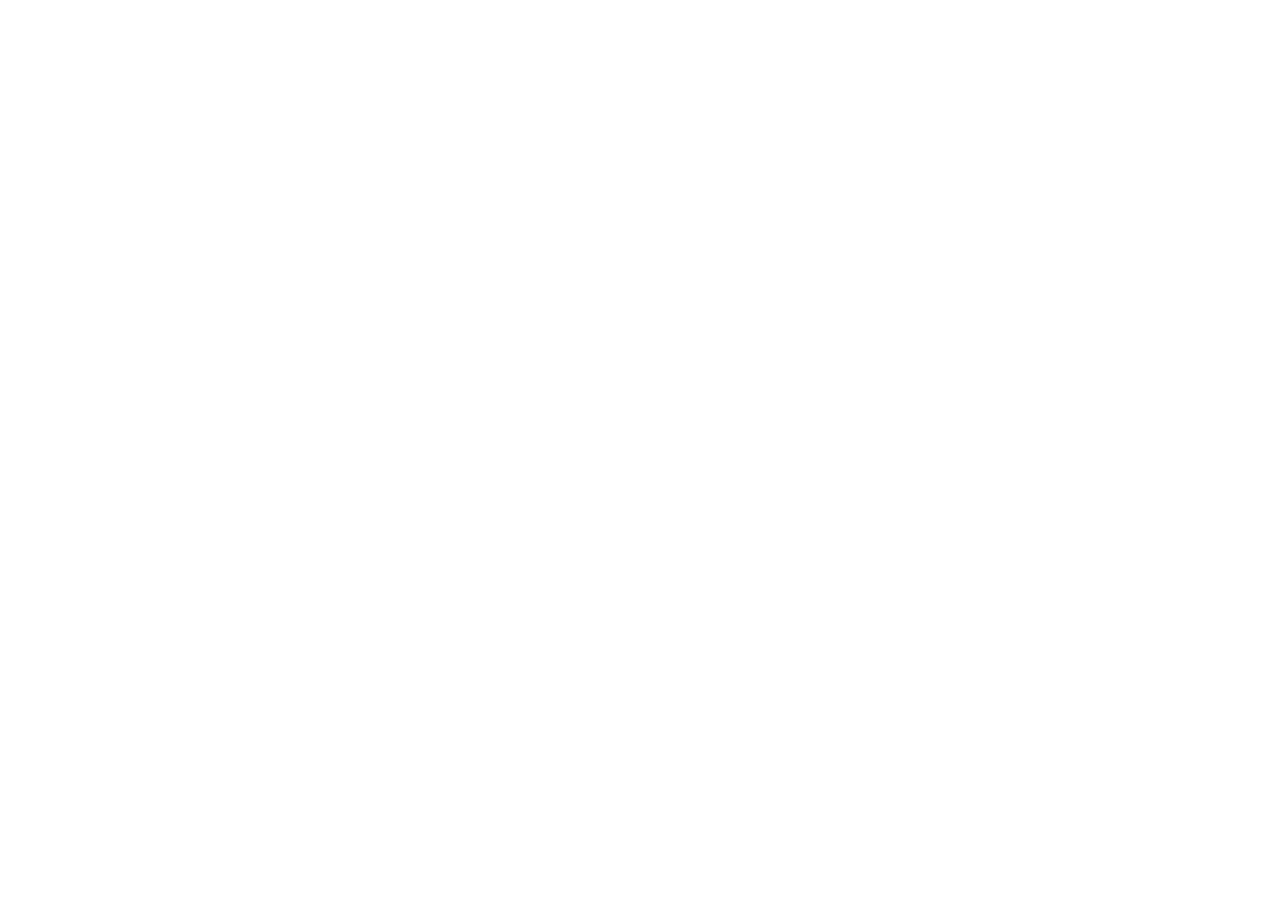
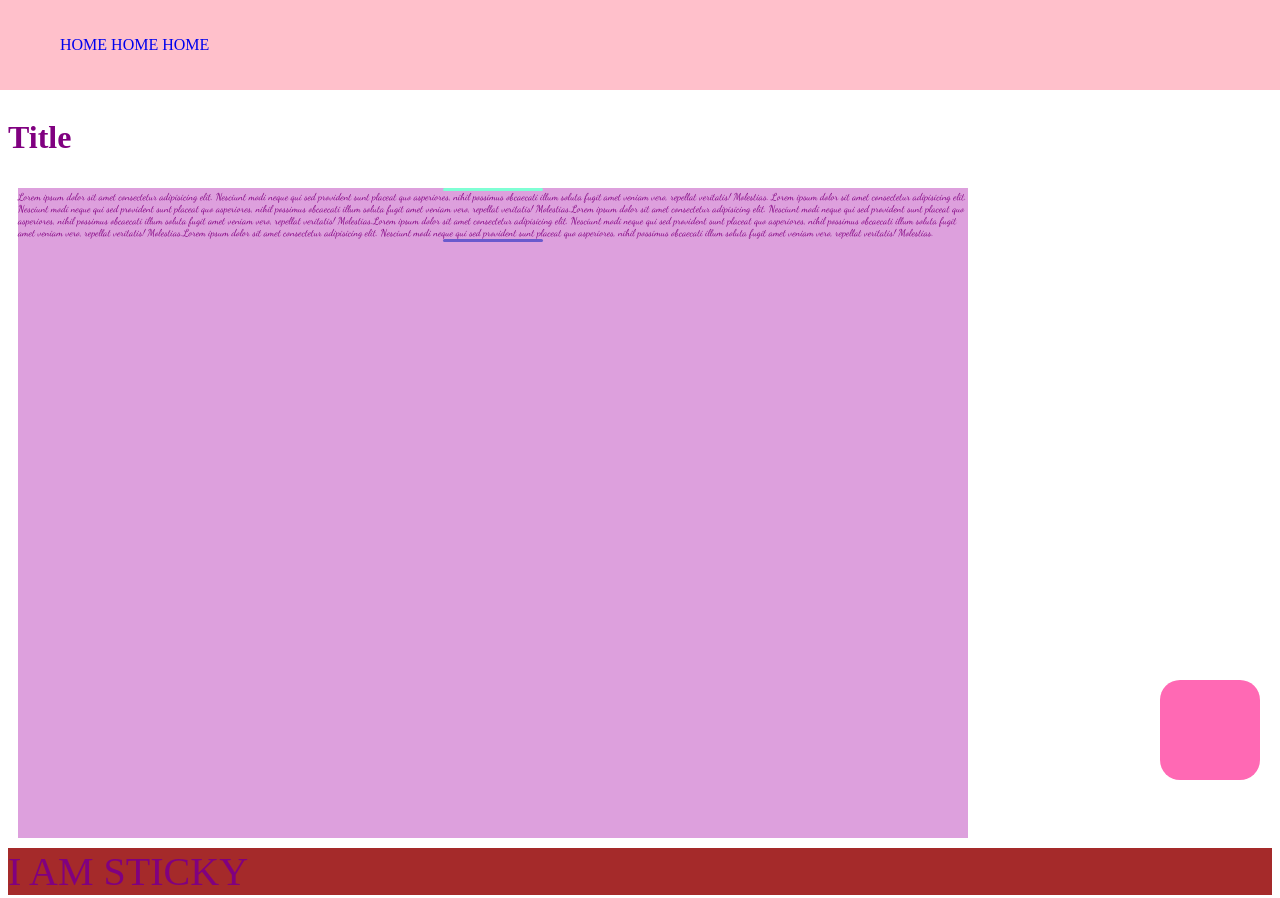
Before and after one commit to Megrelishvilinatia/Lecture-6, a plain HTML site: page index.html in a window 1280 px wide. Shown: the top 898 px of the page. Before the commit the page ends 800 px from the top, so only its background shows below. Drawn offline with Linux system fonts and the light colour scheme.

Commit message:
completed exercise
added <position>/ <content>/ <z-index>/

```diff
--- a/index.html
+++ b/index.html
@@ -1,10 +1,87 @@
 <!DOCTYPE html>
 <html>
+
 <head>
     <link rel="stylesheet" href="styles/fonts.css">
     <link rel="stylesheet" href="styles/main.css">
     <title>Lesson 6</title>
 </head>
+
 <body>
+    <header class="header-wrapper">
+        <nav>
+            <ul>
+                <li class="navbar-li">
+                    <a href="#">HOME</a>
+                </li>
+                <li class="navbar-li">
+                    <a href="#">HOME</a>
+                </li>
+                <li class="navbar-li">
+                    <a href="#">HOME</a>
+                </li>
+            </ul>
+        </nav>
+    </header>
+    <div class="wrapper">
+        <div class="fixed"></div>
+        <h1>Title</h1>
+        <p class="text">
+            Lorem ipsum dolor sit amet consectetur adipisicing elit. Nesciunt modi neque qui sed provident sunt placeat
+            quo
+            asperiores, nihil possimus obcaecati illum soluta fugit amet veniam vero, repellat veritatis! Molestias.
+            Lorem ipsum dolor sit amet consectetur adipisicing elit. Nesciunt modi neque qui sed provident sunt placeat
+            quo
+            asperiores, nihil possimus obcaecati illum soluta fugit amet veniam vero, repellat veritatis!
+            Molestias.Lorem ipsum dolor sit amet consectetur adipisicing elit. Nesciunt modi neque qui sed provident
+            sunt placeat quo
+            asperiores, nihil possimus obcaecati illum soluta fugit amet veniam vero, repellat veritatis!
+            Molestias.Lorem ipsum dolor sit amet consectetur adipisicing elit. Nesciunt modi neque qui sed provident
+            sunt placeat quo
+            asperiores, nihil possimus obcaecati illum soluta fugit amet veniam vero, repellat veritatis!
+            Molestias.Lorem ipsum dolor sit amet consectetur adipisicing elit. Nesciunt modi neque qui sed provident
+            sunt placeat quo
+            asperiores, nihil possimus obcaecati illum soluta fugit amet veniam vero, repellat veritatis! Molestias.
+        </p>
+        <div class="sticky">I AM STICKY</div>
+        <p class="text">
+            Lorem ipsum dolor sit amet consectetur adipisicing elit. Nesciunt modi neque qui sed provident sunt placeat
+            quo
+            asperiores, nihil possimus obcaecati illum soluta fugit amet veniam vero, repellat veritatis! Molestias.
+            Lorem ipsum dolor sit amet consectetur adipisicing elit. Nesciunt modi neque qui sed provident sunt placeat
+            quo
+            asperiores, nihil possimus obcaecati illum soluta fugit amet veniam vero, repellat veritatis!
+            Molestias.Lorem ipsum dolor sit amet consectetur adipisicing elit. Nesciunt modi neque qui sed provident
+            sunt placeat quo
+            asperiores, nihil possimus obcaecati illum soluta fugit amet veniam vero, repellat veritatis!
+            Molestias.Lorem ipsum dolor sit amet consectetur adipisicing elit. Nesciunt modi neque qui sed provident
+            sunt placeat quo
+            asperiores, nihil possimus obcaecati illum soluta fugit amet veniam vero, repellat veritatis!
+            Molestias.Lorem ipsum dolor sit amet consectetur adipisicing elit. Nesciunt modi neque qui sed provident
+            sunt placeat quo
+            asperiores, nihil possimus obcaecati illum soluta fugit amet veniam vero, repellat veritatis! Molestias.
+        </p>
+        <div class="image-wrapper">
+            <img class="kata" src="pictures/british.jpeg" alt="british shorthair">
+            <h4 class="piso">Sunshine</h4>
+        </div>
+        <p class="text">
+            Lorem ipsum dolor sit amet consectetur adipisicing elit. Nesciunt modi neque qui sed provident sunt placeat
+            quo
+            asperiores, nihil possimus obcaecati illum soluta fugit amet veniam vero, repellat veritatis! Molestias.
+            Lorem ipsum dolor sit amet consectetur adipisicing elit. Nesciunt modi neque qui sed provident sunt placeat
+            quo
+            asperiores, nihil possimus obcaecati illum soluta fugit amet veniam vero, repellat veritatis!
+            Molestias.Lorem ipsum dolor sit amet consectetur adipisicing elit. Nesciunt modi neque qui sed provident
+            sunt placeat quo
+            asperiores, nihil possimus obcaecati illum soluta fugit amet veniam vero, repellat veritatis!
+            Molestias.Lorem ipsum dolor sit amet consectetur adipisicing elit. Nesciunt modi neque qui sed provident
+            sunt placeat quo
+            asperiores, nihil possimus obcaecati illum soluta fugit amet veniam vero, repellat veritatis!
+            Molestias.Lorem ipsum dolor sit amet consectetur adipisicing elit. Nesciunt modi neque qui sed provident
+            sunt placeat quo
+            asperiores, nihil possimus obcaecati illum soluta fugit amet veniam vero, repellat veritatis! Molestias.
+    </div>
 </body>
+
 </html>
--- a/styles/main.css
+++ b/styles/main.css
@@ -0,0 +1,99 @@
+ul{
+    list-style: none;
+}
+a{
+    text-decoration: none;
+}
+*{
+    box-sizing: border-box;
+}
+.navbar-li{
+    display: inline-block;
+}
+.header-wrapper{
+    background-color: pink;
+    padding: 20px;
+    position: fixed;
+    top: 0;
+    /* bottom: ; */
+    left: 0;
+    /* right: ; */
+    width: 100%;
+    z-index: 10;
+
+
+}
+.wrapper{
+    color: purple;
+    padding: 90px 0 0 0;
+}
+.fixed{
+    width: 100px;
+    height: 100px;
+    position: fixed;
+    bottom: 20px;
+    right: 20px;
+    border-radius: 20px;
+    background-color: hotpink;
+}
+.sticky{
+    font-size: 40px;
+    background-color: brown;
+    position: sticky;
+    top: 0;
+    left: 50px;
+
+}
+.text{
+    width: 950px;
+    height: 650px;
+    display: inline-block;
+    font-size: 10px;
+    font-family: Dancing Script;
+    background-color: plum;
+    margin: 10px;
+}
+.text:first-child{
+    background-color: forestgreen;
+}
+.text:last-child{
+    background-color: crimson;
+}
+.text:nth-child(2){
+    background-color: olivedrab;
+}
+.text:before{
+    content: "";
+    width: 100px;
+    height: 3px;
+    background-color: aquamarine;
+    display: block;
+    border-radius: 10px;
+    margin: 0 auto;
+}
+/* .text:first-letter{
+    font-size: 40px;
+}  */
+.text:after{
+    content: "";
+    width: 100px;
+    height: 3px;
+    background-color: slateblue;
+    display: block;
+    border-radius: 10px;
+    margin: 0 auto;
+}
+.kata{
+    width: 800px;
+}
+.piso{
+    position: absolute;
+    top: 20px;
+    left: 20px;
+    font-size: 60px;
+}
+.image-wrapper{
+    background-color: lightskyblue;
+    position: relative;
+
+}
```
Also changed, not shown: pictures/british.jpeg (added), 1 other file.
